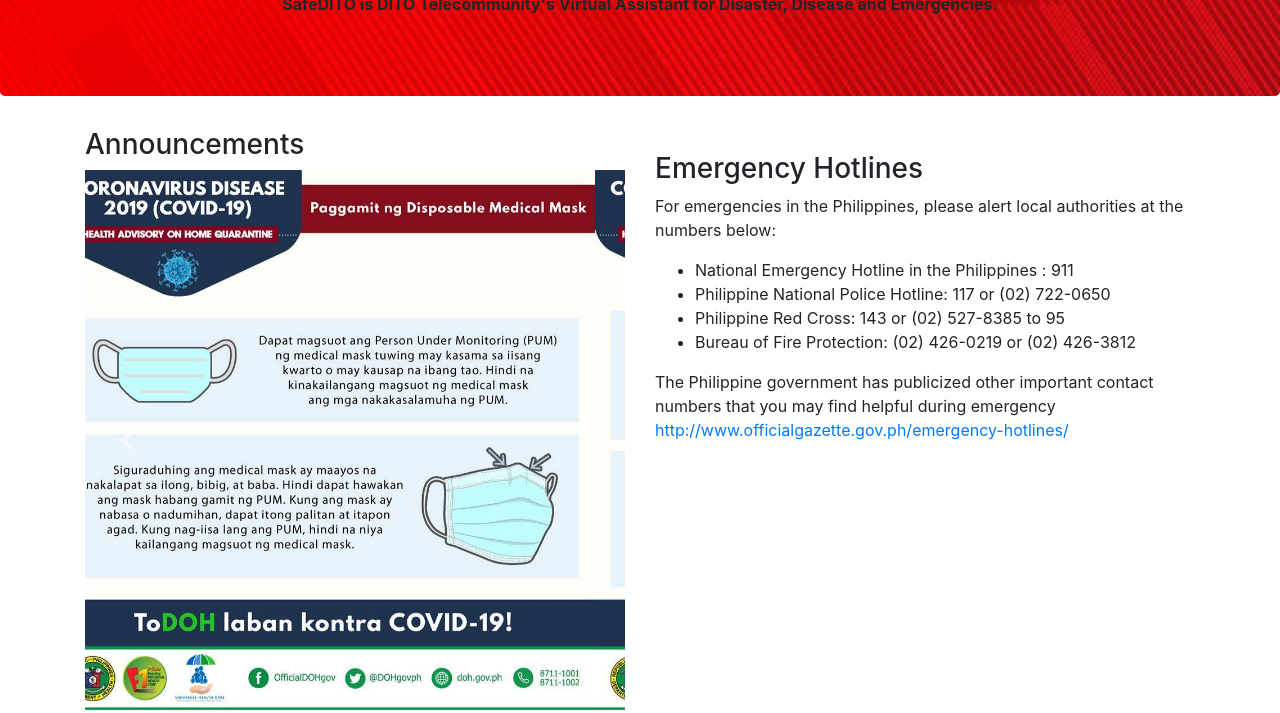
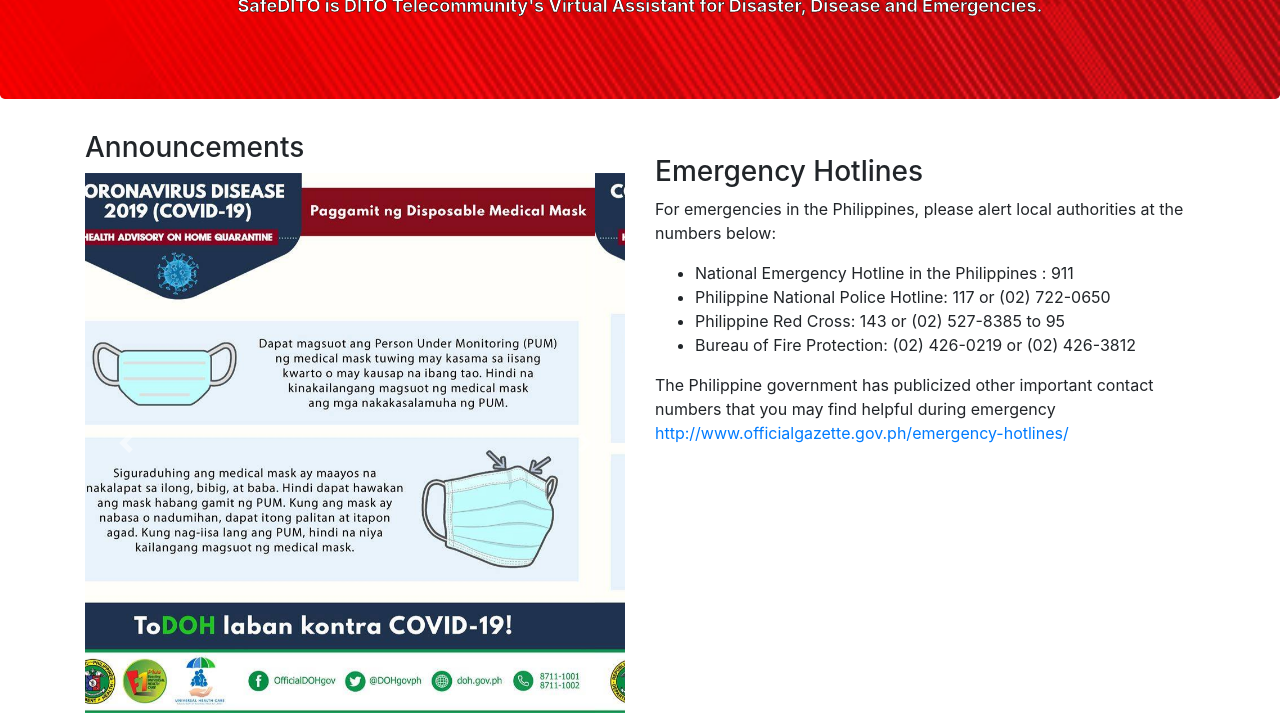
Before and after one commit to SafeDITO/SafeDITO.github.io, a plain HTML site: page index.html in a window 1280 px wide. Shown: the part 128-841 px from the top of the page. Drawn offline with nearby package versions, Linux system fonts and the light colour scheme.

Commit message:
theme adjustments:

```diff
--- a/index.html
+++ b/index.html
@@ -8,14 +8,15 @@
 
     <meta name="viewport" content="width=device-width, initial-scale=1">
     <link rel="stylesheet" href="https://maxcdn.bootstrapcdn.com/bootstrap/4.4.1/css/bootstrap.min.css">
-    <link rel="stylesheet" type="text/css" href="themes.css"/>
+    <link rel="stylesheet" type="text/css" href="themes.css" />
 
 </head>
 
 <body>
     <div class="jumbotron text-center" style="background-color:#f62f42">
         <h1><b>SafeDITO Chatbot</b></h1>
-        <p><b>SafeDITO is DITO Telecommunity's Virtual Assistant for Disaster, Disease and Emergencies.</b></p>
+        <p class="subtitle"><b>SafeDITO is DITO Telecommunity's Virtual Assistant for Disaster, Disease and
+                Emergencies.</b></p>
     </div>
 
     <div class="container">
@@ -31,13 +32,13 @@
                             <img class="d-block w-100" src="images/slideshow/COVID_Disposable_Mask_2.jpg">
                         </div>
                         <div class="carousel-item">
-                        <img class="d-block w-100" src="images/slideshow/COVID_Hotline_24_7.jpg" >
+                            <img class="d-block w-100" src="images/slideshow/COVID_Hotline_24_7.jpg">
                         </div>
                         <div class="carousel-item">
-                        <img class="d-block w-100" src="images/slideshow/DOH_Callcenter.png" >
+                            <img class="d-block w-100" src="images/slideshow/DOH_Callcenter.png">
                         </div>
                         <div class="carousel-item">
-                        <img class="d-block w-100" src="images/slideshow/Stay_at_home_DOH_COVID.jpg" >
+                            <img class="d-block w-100" src="images/slideshow/Stay_at_home_DOH_COVID.jpg">
                         </div>
                     </div>
                     <a class="carousel-control-prev" href="#carouselExampleControls" role="button" data-slide="prev">
@@ -60,18 +61,22 @@
                     <li>Philippine Red Cross: 143 or (02) 527-8385 to 95</li>
                     <li>Bureau of Fire Protection: (02) 426-0219 or (02) 426-3812</li>
                 </ul>
-                <p>The Philippine government has publicized other important contact numbers that you may find helpful during emergency <a href="http://www.officialgazette.gov.ph/emergency-hotlines/">http://www.officialgazette.gov.ph/emergency-hotlines/</a></p>
+                <p>The Philippine government has publicized other important contact numbers that you may find helpful
+                    during emergency <a
+                        href="http://www.officialgazette.gov.ph/emergency-hotlines/">http://www.officialgazette.gov.ph/emergency-hotlines/</a>
+                </p>
             </div>
         </div>
     </div>
 
     <div>
         <script src="https://www.gstatic.com/dialogflow-console/fast/messenger/bootstrap.js?v=1"></script>
-        <df-messenger chat-icon="images/chatbot-logo.png" intent="WELCOME" chat-title="SafeDITO Chatbot" agent-id="69b72df6-f2ce-4de1-a84f-775c8e97552f" language-code="en"></df-messenger>
+        <df-messenger chat-icon="images/chatbot-logo.png" intent="WELCOME" chat-title="SafeDITO Chatbot"
+            agent-id="69b72df6-f2ce-4de1-a84f-775c8e97552f" language-code="en"></df-messenger>
     </div>
+
+</body>
 <script src="https://ajax.googleapis.com/ajax/libs/jquery/3.4.1/jquery.min.js"></script>
 <script src="https://cdnjs.cloudflare.com/ajax/libs/popper.js/1.16.0/umd/popper.min.js"></script>
 <script src="https://maxcdn.bootstrapcdn.com/bootstrap/4.4.1/js/bootstrap.min.js"></script>
-</body>
-
 </html>
--- a/themes.css
+++ b/themes.css
@@ -24,3 +24,9 @@
     background-image: url("images/background-jumbotron.png");
     background-size: cover;
 }
+
+p.subtitle {
+    color: white;
+    font-size: large;
+    -webkit-text-stroke: 0.5px black;
+}
```
Also changed, not shown: agent/templates/accordion.json (added, +12 -0 lines). Lines whose indentation alone changed are shown as unchanged.
